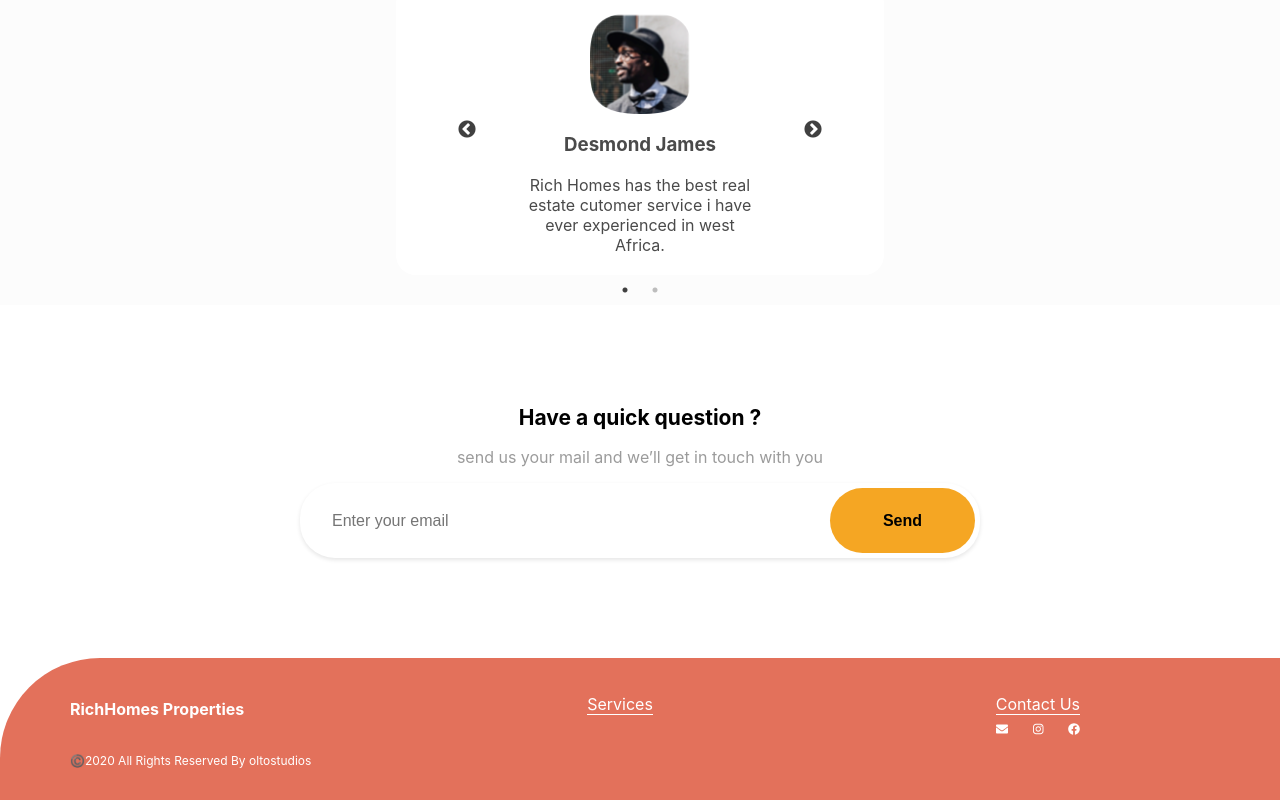
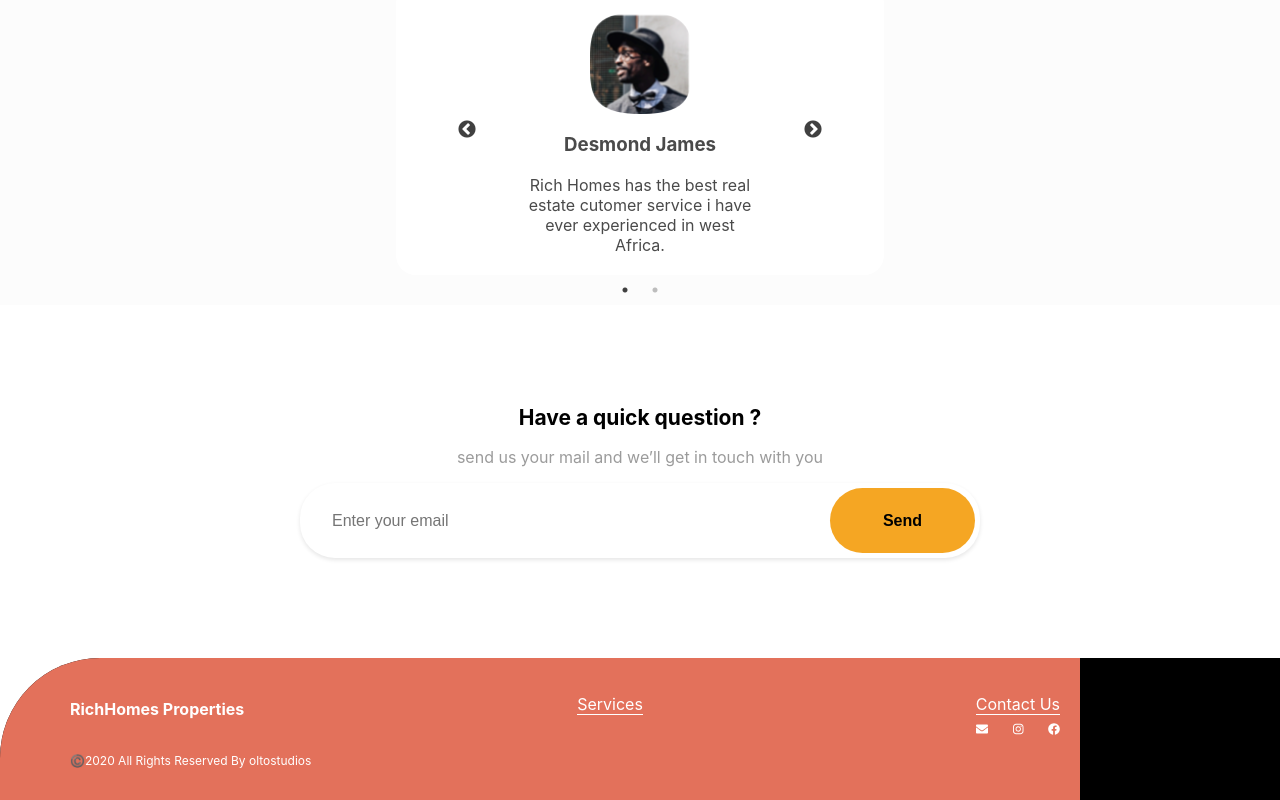
Before and after one commit to tosebikan/richhomesgh, a React (Create React App) app: page / in a window 1280 px wide. Shown: the part 3087-3887 px from the top of the page. Built offline with nearby package versions, Linux system fonts and the light colour scheme.

Commit message:
footer css update

```diff
--- a/src/App.css
+++ b/src/App.css
@@ -64,6 +64,11 @@ ul {
   font-size: 1.5rem;
   cursor: pointer;
   color: white;
+  transition: 1s cubic-bezier(0.2, 0.8, 0.2, 1);
+}
+
+.header-button:active {
+  transform: scale(1.2);
 }
 
 #header-hr {
@@ -137,21 +142,27 @@ ul {
 /* footer */
 
 .footer {
+  background-color: #000;
+  border-top-left-radius: 100px;
+}
+
+.footer-container {
   background-color: #e3715b;
   padding: 20px;
   margin-bottom: 0;
   border-top-left-radius: 100px;
+  overflow: hidden;
   display: flex;
   flex-direction: column;
   color: #fff;
 }
 
 .footer-top {
+  overflow: hidden;
   display: flex;
   flex-direction: row;
   justify-content: space-between;
-  /* align-items: center; */
-  padding-left: 50px;
+  margin-left: 50px;
 }
 
 .footer-top h4 {
```
